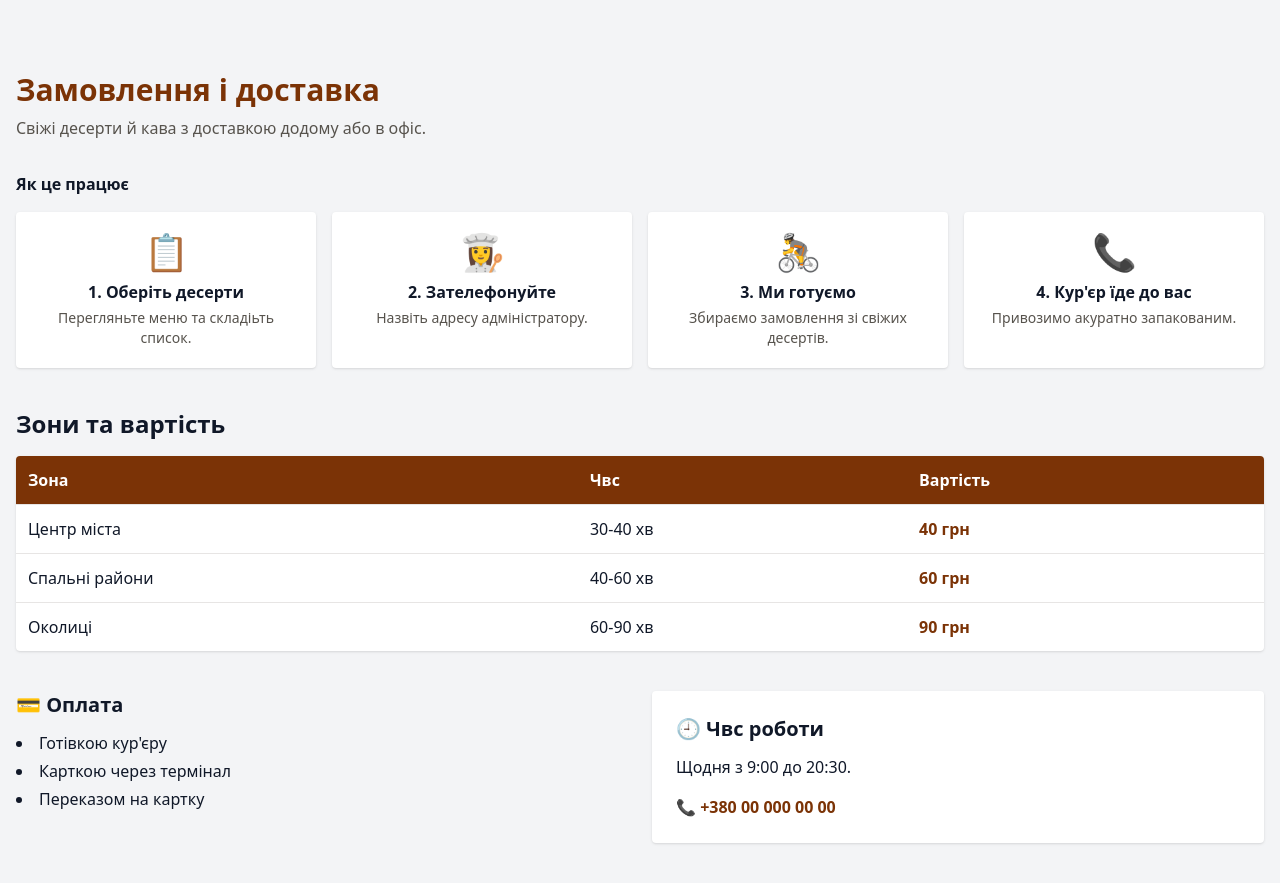
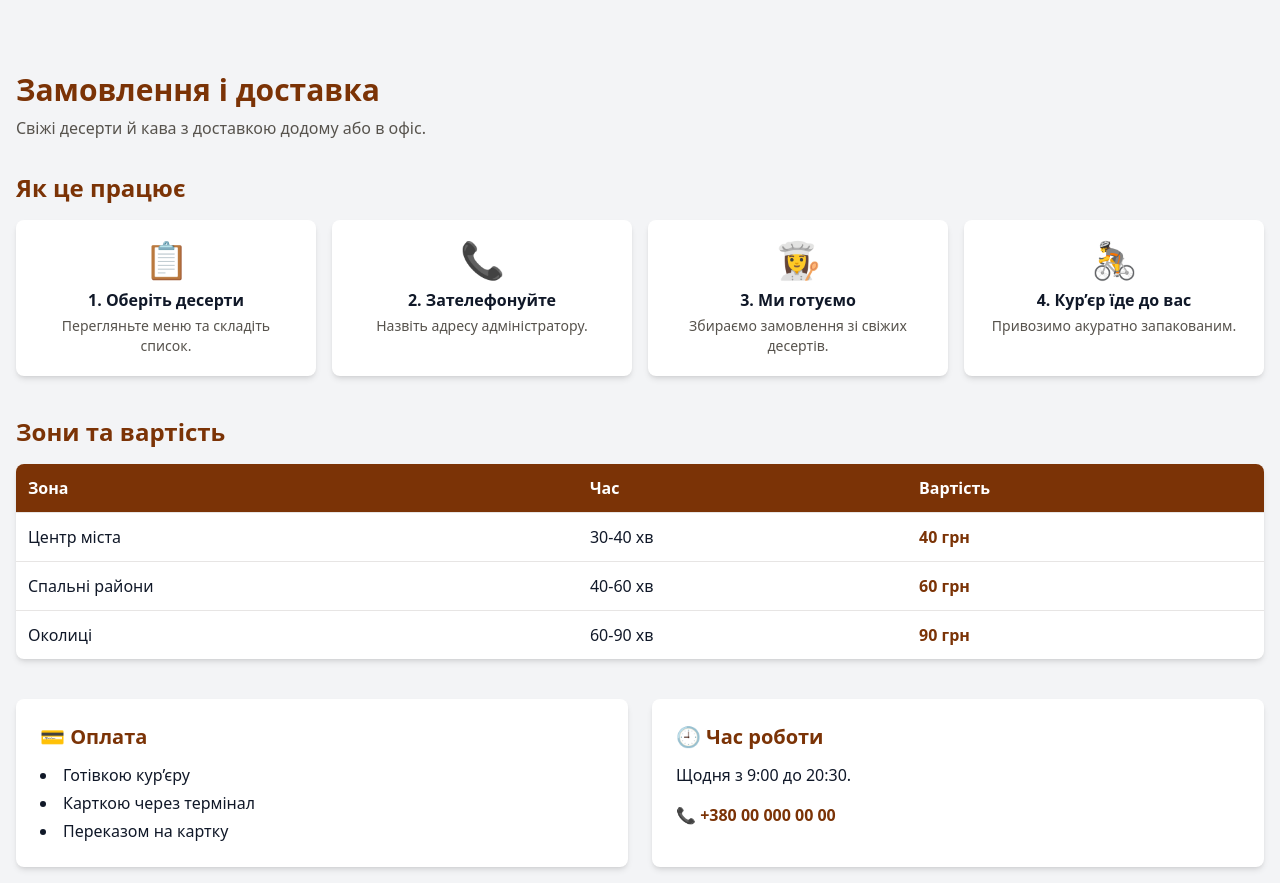
Before and after one commit to StarlicLV/lab03-team-project, a Flask app: page /delivery in a window 1280 px wide. Shown: the part 64-947 px from the top of the page. Before the commit the page ends 908 px from the top, so only its background shows below. Run offline with Flask 3, Linux system fonts and the light colour scheme.

Commit message:
Enhance delivery.html with dark mode and styling
Updated delivery page with improved styling and dark mode support.

```diff
--- a/templates/delivery.html
+++ b/templates/delivery.html
@@ -3,32 +3,32 @@
 {% block title %}Доставка{% endblock %}
 
 {% block content %}
-<h1 class="text-3xl font-bold text-amber-900 mt-6 mb-2">Замовлення і доставка</h1>
-<p class="text-stone-600 mb-8">Свіжі десерти й кава з доставкою додому або в офіс.</p>
+<h1 class="text-3xl font-bold text-amber-900 dark:text-amber-200 mt-6 mb-2">Замовлення і доставка</h1>
+<p class="text-stone-600 dark:text-stone-300 mb-8">Свіжі десерти й кава з доставкою додому або в офіс.</p>
 
-<h2 class="text-2x1 font-bold mb-4">Як це працює</h2>
+<h2 class="text-2xl font-bold text-amber-900 dark:text-amber-200 mb-4">Як це працює</h2>
 <div class="grid grid-cols-1 sm:grid-cols-4 gap-4 mb-10">
     {% for icon, title, text in [
-        ('📋', 'Оберіть десерти', 'Перегляньте меню та складіьть список.'),
-        ('👩‍🍳', 'Зателефонуйте', 'Назвіть адресу адміністратору.'),
-        ('🚴', 'Ми готуємо', 'Збираємо замовлення зі свіжих десертів.'),
-        ('📞', 'Кур\'єр їде до вас', 'Привозимо акуратно запакованим.')
+        ('📋', 'Оберіть десерти', 'Перегляньте меню та складіть список.'),
+        ('📞', 'Зателефонуйте', 'Назвіть адресу адміністратору.'),
+        ('👩‍🍳', 'Ми готуємо', 'Збираємо замовлення зі свіжих десертів.'),
+        ('🚴', 'Кур’єр їде до вас', 'Привозимо акуратно запакованим.')
     ] %}
-    <div class="bg-white p-5 rounded shadow text-center">
-        <div class="text-4xl mb-2">{{ icon }}</div>
+    <div class="bg-white dark:bg-gray-800 p-5 rounded-lg shadow-md text-center">
+        <div class="text-4xl mb-2" aria-hidden="true">{{ icon }}</div>
         <h3 class="font-bold mb-1">{{ loop.index }}. {{ title }}</h3>
-        <p class="text-sm text-stone-600">{{ text }}</p>
+        <p class="text-sm text-stone-600 dark:text-stone-300">{{ text }}</p>
     </div>
     {% endfor %}
 </div>
 
-<h2 class="text-2xl font-bold mb-4">Зони та вартість</h2>
-<div class="overflow-x-auto bg-white rounded shadow mb-10">
+<h2 class="text-2xl font-bold text-amber-900 dark:text-amber-200 mb-4">Зони та вартість</h2>
+<div class="overflow-x-auto bg-white dark:bg-gray-800 rounded-lg shadow-md mb-10">
     <table class="w-full text-left">
-        <thead class="bg-amber-900 text-white">
+        <thead class="bg-amber-900 dark:bg-amber-800 text-white">
             <tr>
                 <th class="p-3">Зона</th>
-                <th class="p-3">Чвс</th>
+                <th class="p-3">Час</th>
                 <th class="p-3">Вартість</th>
             </tr>
         </thead>
@@ -38,10 +38,10 @@
                 ('Спальні райони', '40-60 хв', '60 грн'),
                 ('Околиці', '60-90 хв', '90 грн')
             ] %}
-            <tr class="border-t border-stone-200">
+            <tr class="border-t border-stone-200 dark:border-stone-700">
                 <td class="p-3">{{ zone }}</td>
                 <td class="p-3">{{ time }}</td>
-                <td class="p-3 font-bold text-amber-900">{{ price }}</td>
+                <td class="p-3 font-bold text-amber-900 dark:text-amber-200">{{ price }}</td>
             </tr>
             {% endfor %}
         </tbody>
@@ -49,18 +49,18 @@
 </div>
 
 <div class="grid grid-cols-1 md:grid-cols-2 gap-6">
-    <div claa="bg-white p-6 rounded shadow">
-        <h2 class="font-bold text-xl mb-3">💳 Оплата</h2>
+    <div class="bg-white dark:bg-gray-800 p-6 rounded-lg shadow-md">
+        <h2 class="font-bold text-xl mb-3 text-amber-900 dark:text-amber-200">💳 Оплата</h2>
         <ul class="list-disc list-inside space-y-1">
-            <li>Готівкою кур'єру</li>
+            <li>Готівкою кур’єру</li>
             <li>Карткою через термінал</li>
             <li>Переказом на картку</li>
         </ul>
     </div>
-    <div class="bg-white p-6 rounded shadow">
-        <h2 class="font-bold text-xl mb-3">🕘 Чвс роботи</h2>
+    <div class="bg-white dark:bg-gray-800 p-6 rounded-lg shadow-md">
+        <h2 class="font-bold text-xl mb-3 text-amber-900 dark:text-amber-200">🕘 Час роботи</h2>
         <p>Щодня з 9:00 до 20:30.</p>
-        <p class="mt-4 font-bold text-amber-900">📞 +380 00 000 00 00</p>
+        <p class="mt-4 font-bold text-amber-900 dark:text-amber-200">📞 +380 00 000 00 00</p>
     </div>
 </div>
 {% endblock %}
```
